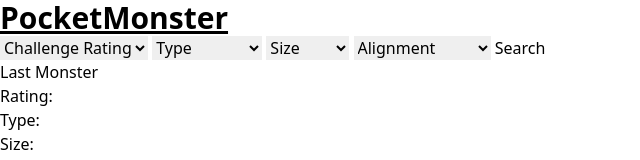
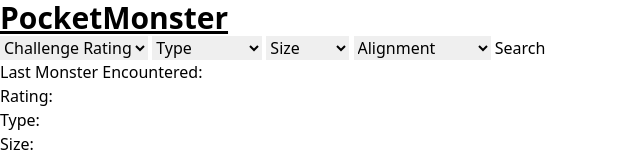
Before and after one commit to areitan/PocketMonster, a plain HTML site: page index.html in a window 1280 px wide. Shown: the top 160 px of the page, without its empty margins (0-640 px from the left). Drawn offline with nearby package versions, Linux system fonts and the light colour scheme.

Commit message:
adding text to index.html

```diff
--- a/index.html
+++ b/index.html
@@ -93,7 +93,7 @@
             <button id="searchButton" class="">Search</button>
         </form>
         <div class="card">
-            <h2>Last Monster</h2>
+            <h2>Last Monster Encountered:</h2>
             <p>Rating: <span id="savedRating"></span></p>
             <p>Type: <span id="savedType"></span></p>
             <p>Size: <span id="savedSize"></span></p>
```
